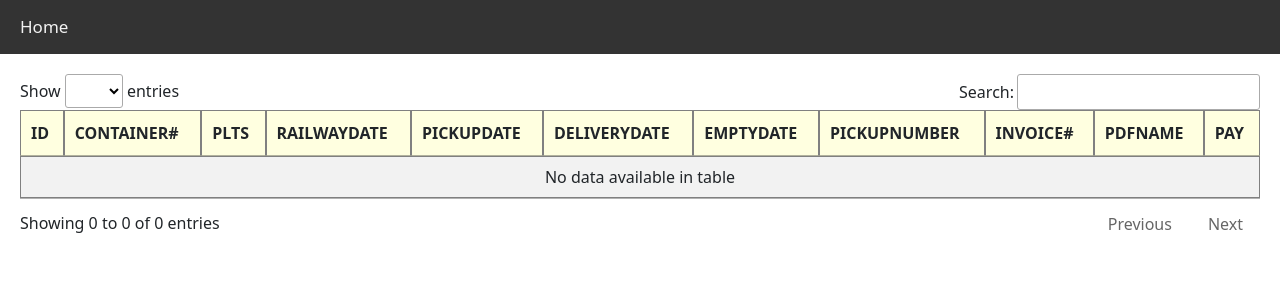
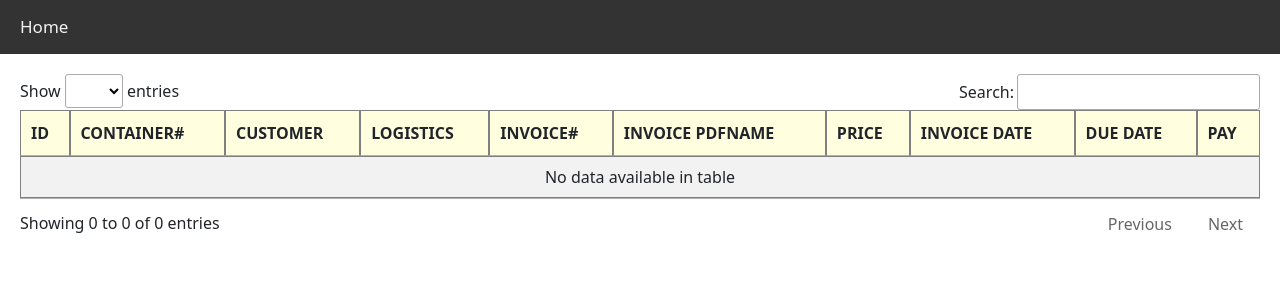
Before and after one commit to rosaspace/rimei, a Django app: page /invoice/ in a window 1280 px wide. Shown: the part 60-360 px from the top of the page. Run offline with Django 4.2, Linux system fonts and the light colour scheme; the visitor is signed in with stand-in values (Sample User, id 1); data that the repository does not hold is empty; some libraries are stand-ins or nearby versions.

Commit message:
update rimei invoice

```diff
--- a/container/models.py
+++ b/container/models.py
@@ -253,6 +253,9 @@ class Container(models.Model):
     refnumber = models.CharField(max_length=255, blank=True, default="")
     mbl = models.CharField(max_length=255, blank=True, default="")
     Carrier = models.ForeignKey(Carrier, on_delete=models.CASCADE, default=1)
+    price = models.DecimalField(max_digits=10, decimal_places=2, default=0)
+    invoice_date = models.DateField(blank=True, null=True)  # 发票日期
+    due_date = models.DateField(blank=True, null=True)  # 截止日期
     ispay = models.BooleanField(default=False) # 是否付款
 
     class Meta:
--- a/container/templates/container/base.html
+++ b/container/templates/container/base.html
@@ -153,22 +153,26 @@
             <span class="divider">|</span>
             <a class="nav-link {% if request.resolver_match.url_name == 'invoice' %}active{% endif %}" href="{% url 'invoice' %}">Invoice</a>
             {% endif %}
+
             {% if 'Payment' in user_permissions %}
             <!-- <span class="divider">|</span>
             <a class="nav-link {% if request.resolver_match.url_name == 'payment' %}active{% endif %}" href="{% url 'payment' %}">Payment</a> -->
             <span class="divider">|</span>
             <a class="nav-link {% if request.resolver_match.url_name == 'aline_payment' %}active{% endif %}" href="{% url 'aline_payment' %}">Aline Payment</a>
             {% endif %}
+
             {% if 'WeekRecord' in user_permissions %}
             <span class="divider">|</span>
             <a class="nav-link {% if request.resolver_match.url_name == 'week_record' %}active{% endif %}" href="{% url 'week_record' %}">WeekRecord</a>
             {% endif %}
+
             {% if 'Container' in user_permissions %}
             <span class="divider">|</span>
             <a class="nav-link {% if request.resolver_match.url_name == 'container' %}active{% endif %}" href="{% url 'container' %}">Container</a>
             <span class="divider">|</span>
             <a class="nav-link {% if request.resolver_match.url_name == 'container_finished' %}active{% endif %}" href="{% url 'container_finished' %}">Container Stocked</a>
             {% endif %}
+
             {% if 'RiMeiOrder' in user_permissions %}
             <span class="divider">|</span>
             <a class="nav-link {% if request.resolver_match.url_name == 'rimeiorder' %}active{% endif %}" href="{% url 'rimeiorder' %}">Order</a>
@@ -178,8 +182,8 @@
             <a class="nav-link {% if request.resolver_match.url_name == 'rimeiorder_finished' %}active{% endif %}" href="{% url 'rimeiorder_finished' %}">Order Finished</a>
             <span class="divider">|</span>
             <a class="nav-link {% if request.resolver_match.url_name == 'temporary' %}active{% endif %}" href="{% url 'temporary' %}">Temporary</a>
+            {% endif %}
 
-            {% endif %}
             {% if 'Permission' in user_permissions %}
             <!-- <span class="divider">|</span> -->
             <!-- <a class="nav-link {% if request.resolver_match.url_name == 'rimeiorder_cancel' %}active{% endif %}" href="{% url 'rimeiorder_cancel' %}">Cancel</a> -->
@@ -187,8 +191,8 @@
             <a class="nav-link {% if request.resolver_match.url_name == 'inventory_diff' %}active{% endif %}" href="{% url 'inventory_diff' %}">Inventory Diff</a>
             <span class="divider">|</span>
             <a class="nav-link {% if request.resolver_match.url_name == 'inventory' %}active{% endif %}" href="{% url 'inventory' %}">Inventory</a>
+            <span class="divider">|</span>
             <a class="nav-link {% if request.resolver_match.url_name == 'permission' %}active{% endif %}" href="{% url 'permission' %}">Permission</a>
-
             {% endif %}
         {% endif %}
     </div>
--- a/container/templates/container/containerManager/edit_container.html
+++ b/container/templates/container/containerManager/edit_container.html
@@ -305,8 +305,7 @@
             fetch(`/receivedin_inventory/${containerID}/`, {
                 method: 'POST',
                 headers: {
-                    'X-CSRFToken': '{{ csrf_token }}',
-                    'Content-Type': 'application/json'
+                    'X-CSRFToken': '{{ csrf_token }}'
                 }
             })
             .then(response => response.json())
@@ -315,7 +314,7 @@
                     const is_updateInventory = data.is_updateInventory;
 
                     // 更新按钮文字
-                    cancelBtn.textContent = is_updateInventory ? 'Restore Inventory' : 'Received in';
+                    receivedInBtn.textContent = is_updateInventory ? 'Restore Inventory' : 'Received in';
 
                     // 跳转到订单列表页面
                     window.location.href = data.redirect_url;
--- a/container/templates/container/invoice.html
+++ b/container/templates/container/invoice.html
@@ -14,14 +14,13 @@
                 <tr>
                     <th>ID</th>
                     <th>Container#</th>
-                    <th>PLTS</th>
-                    <th>RailwayDate</th>
-                    <th>PickupDate</th>
-                    <th>DeliveryDate</th>
-                    <th>EmptyDate</th>
-                    <th>PickupNumber</th>
+                    <th>Customer</th>
+                    <th>Logistics</th>
                     <th>Invoice#</th>
-                    <th>PDFName</th>
+                    <th>Invoice PDFName</th>
+                    <th>Price</th>
+                    <th>Invoice Date</th>
+                    <th>Due Date</th>
                     <th>Pay</th>
                 </tr>
             </thead>
@@ -36,20 +35,29 @@
                             N/A
                         {% endif %}
                     </td>
-                    <td>{{ container.plts }}</td>
-                    <td>{{ container.railway_date |date:"m/d/Y"}}</td>
-                    <td>{{ container.pickup_date |date:"m/d/Y"}}</td>
-                    <td>{{ container.delivery_date |date:"m/d/Y"}}</td>
-                    <td>{{ container.empty_date |date:"m/d/Y"}}</td>
-                    <td>{{ container.pickup_number }}</td>
+                    <td>{{ container.customer.name }}</td>
+                    <td>{{ container.logistics.name }}</td>
                     <td>{{ container.invoice_id }}</td>
                     <td>{{ container.invoice_pdfname }}</td>
+                    <td>{{ container.price }}</td>
+                    <td>{{ container.invoice_date |date:"m/d/Y"}}</td>
+                    <td>{{ container.due_date |date:"m/d/Y"}}</td>
                     <td class="text-center">
-                        {% if container.ispay %}
+                        <!-- {% if container.ispay %}
                         <i class="fas fa-check-circle text-success" style="font-size: 1.2em;"></i>
                         {% else %}
                         <i class="far fa-circle text-muted"></i>
-                        {% endif %}
+                        {% endif %} -->
+                        <form method="post" action="{% url 'container_ispay' container.container_id %}?next={{ request.get_full_path }}">
+                            {% csrf_token %}
+                            <button type="submit" class="btn btn-sm p-0" title="Toggle Pay">
+                                {% if container.ispay %}
+                                <i class="fas fa-toggle-on text-success" style="font-size: 2em;"></i>
+                                {% else %}
+                                <i class="fas fa-toggle-off text-secondary" style="font-size: 2em;"></i>
+                                {% endif %}
+                            </button>
+                        </form>
                     </td>
                 </tr>
                 {% endfor %}
--- a/container/templates/container/rmorder2.html
+++ b/container/templates/container/rmorder2.html
@@ -4,6 +4,7 @@
 {% block content %}
 <div class="mb-3">
     <a href="{% url 'add_order' %}" class="btn btn-primary"><i class="fas fa-plus"></i> Add Order</a>
+    <a href="{% url 'pickup_third' %}" class="btn btn-primary">PICKUP LIST Third</a>
     <a href="{% url 'pickup_tomorrow' %}" class="btn btn-primary">PICKUP LIST Tomorrow</a>
     <a href="{% url 'pickup_today' %}" class="btn btn-primary">PICKUP LIST Today</a>
 </div>
--- a/container/templates/container/weekrecord.html
+++ b/container/templates/container/weekrecord.html
@@ -37,6 +37,7 @@
             <th>Hours</th>
             <th>hour/day</th>
             <th>Rate/week</th>
+            <th>BelongTo</th>
         </tr>
     </thead>
     <tbody>
@@ -50,6 +51,7 @@
             <td>{{ employee_record.total_hours }}</td>
             <td>{{ employee_record.average_hours }}</td>
             <td>{{ employee_record.attendance_rate }}%</td>
+            <td>{{ employee_record.belongTo }}</td>
         </tr>
     {% endfor %}
     </tbody>
--- a/container/urls.py
+++ b/container/urls.py
@@ -36,11 +36,12 @@ urlpatterns = [
     path('add_container_view/', container.add_container_view, name='add_container_view'),
     path("edit_container/<str:container_id>/", container.edit_container, name="edit_container"),
     path("receivedin_inventory/<str:container_id>/", container.receivedin_inventory, name="receivedin_inventory"),
+    path('container_ispay/<str:container_id>/', container.container_ispay, name='container_ispay'),
 
     # Invoice
     path('add_invoice/', invoice.add_invoice, name='add_invoice'),
     path('add_invoice_view/', invoice.add_invoice_view, name='add_invoice_view'),
-    path("edit_invoice/<str:container_id>/", invoice.edit_invoice, name="edit_invoice"),
+    path("edit_invoice/<str:container_id>/", pdfprocess.edit_invoice, name="edit_invoice"),
 
     # Payment
     path("edit_aline/<str:order_number>/", payment.edit_aline, name="edit_aline"),
@@ -81,7 +82,7 @@ urlpatterns = [
 
     path('pickup_tomorrow/', pdfprocess.pickup_tomorrow, name='pickup_tomorrow'),
     path('pickup_today/', pdfprocess.pickup_today, name='pickup_today'),
-
+    path('pickup_third/', pdfprocess.pickup_third, name='pickup_third'),
 
     # 打卡记录
     path('week_record/', weekrecord.week_record, name='week_record'),
--- a/container/views.py
+++ b/container/views.py
@@ -19,7 +19,7 @@ def index(request):
 
 def invoice_view(request):
     template = "container/invoice.html"
-    containers = Container.objects.all().order_by('-delivery_date')
+    containers = Container.objects.all().order_by('-delivery_date').exclude(logistics=2)
     user_permissions = get_user_permissions(request.user)
     return render(request, template, {'containers': containers,'user_permissions': user_permissions})
 
```
Also changed, not shown: container/pyviews/container.py (+7 -0 lines), container/pyviews/pdfextract.py (added, +28 -0 lines), container/pyviews/pdfprocess.py (+70 -5 lines), container/pyviews/weekrecord.py (+7 -2 lines), container/templates/container/invoiceManager/edit_invoice.html (+12 -2 lines), container/migrations/0049_container_price.py (added), container/migrations/0050_container_due_date_container_invoice_date.py (added), 1 other file.
